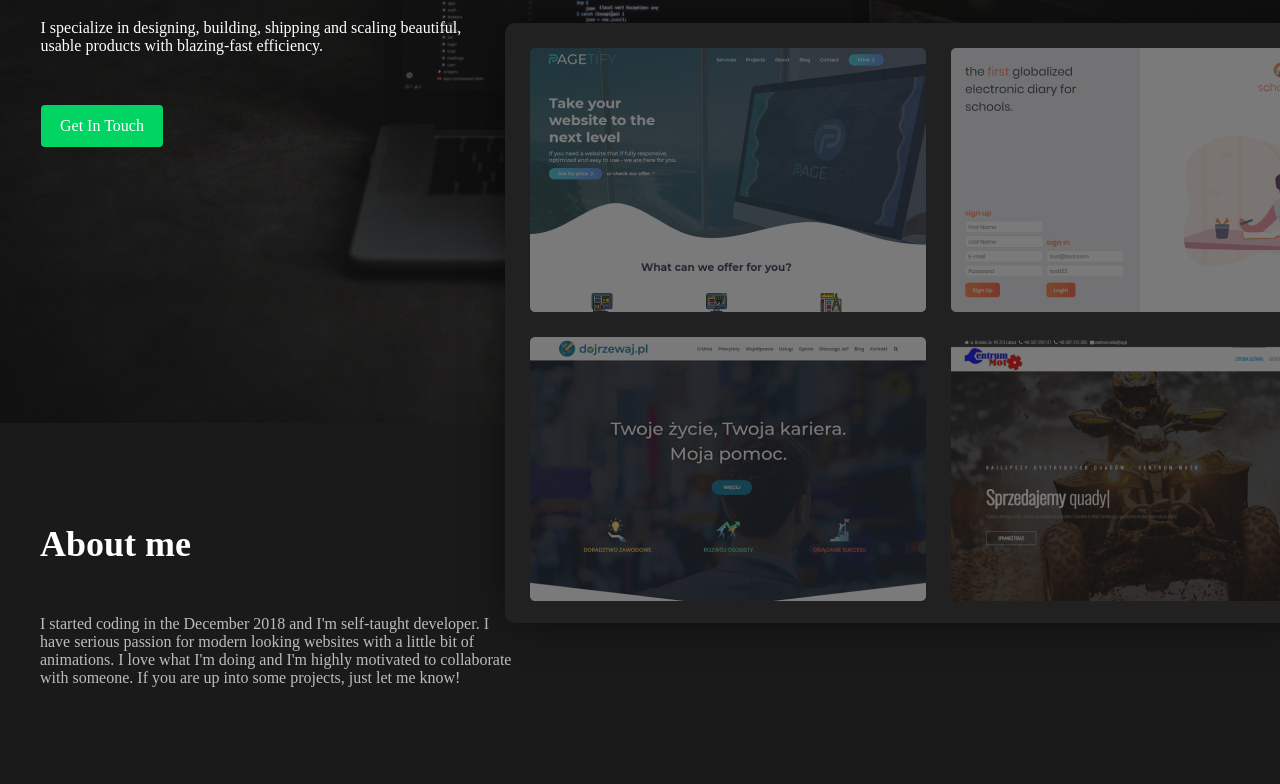
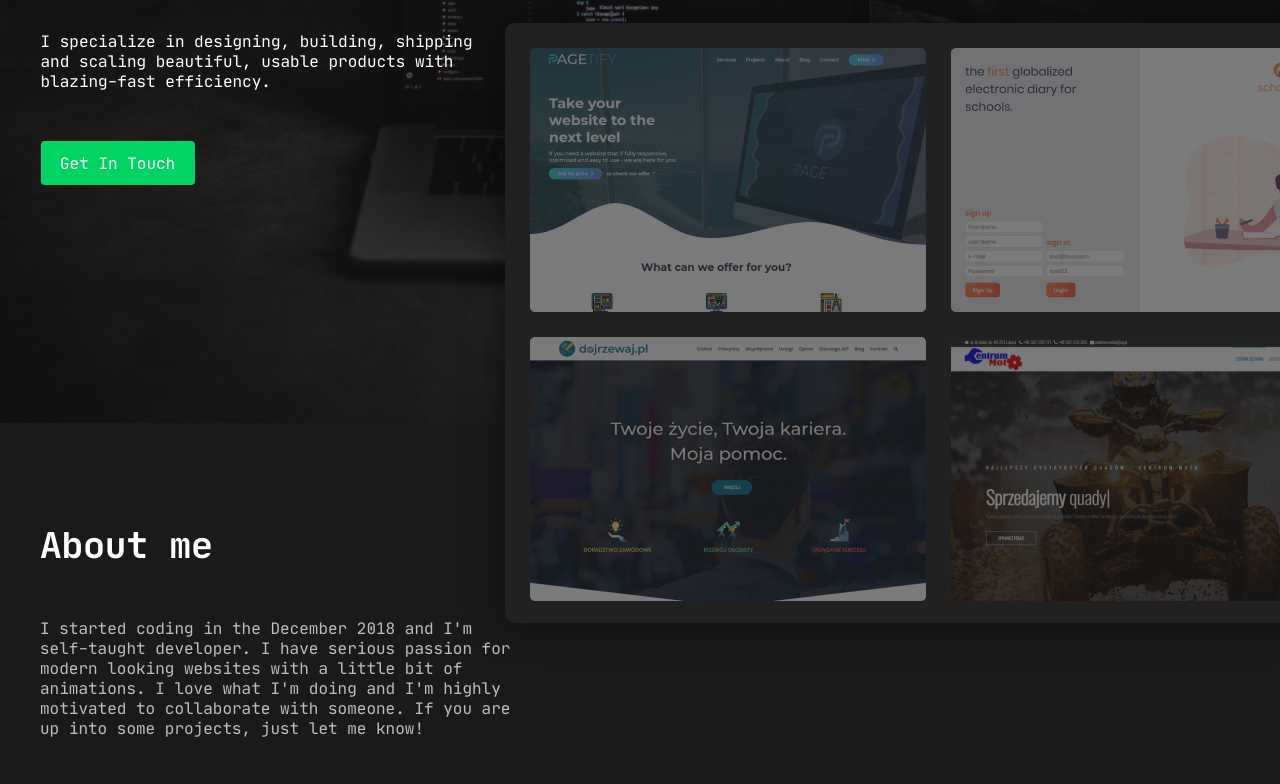
Before and after one commit to bartzalewski/bartzalewski.com-v2, a Gatsby site: page / in a window 1280 px wide. Shown: the part 377-1161 px from the top of the page. Built offline with nearby package versions, Linux system fonts and the light colour scheme; Gatsby itself is replaced by a stand-in of ours.

Commit message:
Add GrandHotel font

```diff
--- a/src/components/contact.js
+++ b/src/components/contact.js
@@ -38,7 +38,7 @@ const StyledContact = styled.section`
         border: 2px solid #1a1a1a;
         height: 60px;
         width: 100%;
-        font-family: "JetBrains Mono";
+        font-family: "JetBrains Mono Regular";
         background: transparent;
         color: #02d463;
         transition: 0.2s;
--- a/src/theme/globalStyle.js
+++ b/src/theme/globalStyle.js
@@ -7,9 +7,36 @@ import {
   faExternalLinkAlt,
 } from "@fortawesome/free-solid-svg-icons"
 
+import GrandHotel from "../fonts/GrandHotel/GrandHotel-Regular.ttf"
+import JetBrainsMonoRegular from "../fonts/JBMono/JetBrainsMono-Regular.ttf"
+import JetBrainsMonoMedium from "../fonts/JBMono/JetBrainsMono-Medium.ttf"
+import JetBrainsMonoBold from "../fonts/JBMono/JetBrainsMono-Bold.ttf"
+import JetBrainsMonoExtraBold from "../fonts/JBMono/JetBrainsMono-ExtraBold.ttf"
+
 library.add(fab, faEnvelope, faPaperclip, faExternalLinkAlt)
 
 const GlobalStyle = createGlobalStyle`
+  @font-face {
+    font-family: "JetBrains Mono Regular";
+    src: url(${JetBrainsMonoRegular});
+  }
+  @font-face {
+    font-family: "JetBrains Mono Medium";
+    src: url(${JetBrainsMonoMedium});
+  }
+  @font-face {
+    font-family: "JetBrains Mono Bold";
+    src: url(${JetBrainsMonoBold});
+  }
+  @font-face {
+    font-family: "JetBrains Mono Extra Bold";
+    src: url(${JetBrainsMonoExtraBold});
+  }
+  @font-face {
+    font-family: "Grand Hotel";
+    src: url(${GrandHotel});
+  }
+
   *, *::before, *::after {
     box-sizing: border-box;
     margin: 0;
@@ -21,7 +48,7 @@ const GlobalStyle = createGlobalStyle`
   }
 
   body {
-    font-family: 'JetBrains Mono';
+    font-family: 'JetBrains Mono Regular';
     margin: 0;
     overflow-x: hidden;
     color: white;
@@ -35,10 +62,12 @@ const GlobalStyle = createGlobalStyle`
 
   h1 {
     font-size: 64px;
+    font-family: 'JetBrains Mono Bold'
   }
 
   h2 {
     font-size: 36px;
+    font-family: 'JetBrains Mono Bold'
   }
 
   .container {
```
Also changed, not shown: src/fonts/GrandHotel/GrandHotel-Regular.ttf (added).
